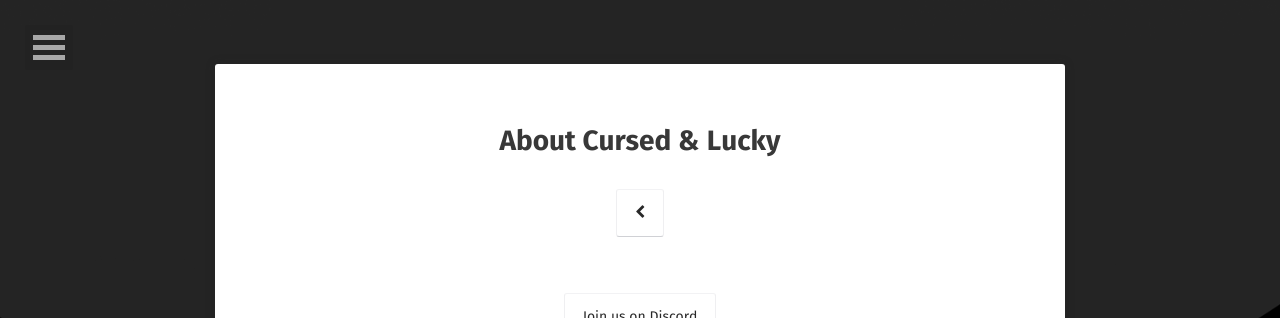
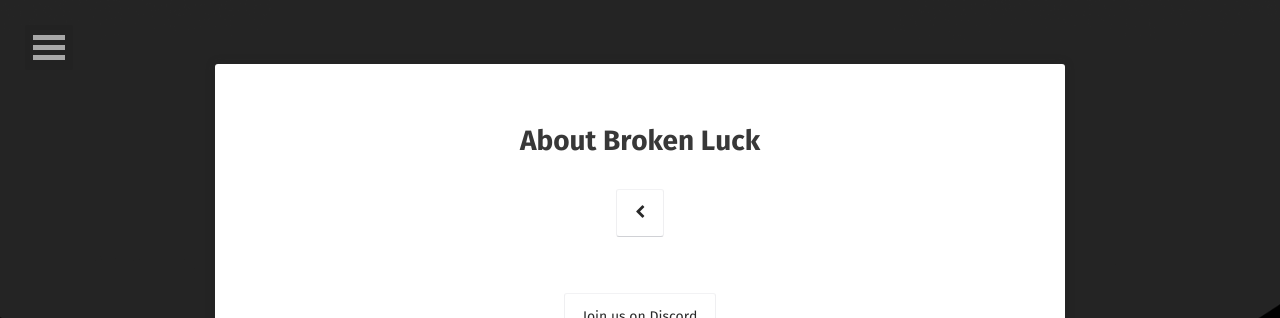
Before and after one commit to davk28/brokenluck.github.io, a Jekyll site: the page built from about/index.md, in a window 1280 px wide. Shown: the top 318 px of the page. Built offline with Jekyll 4.4.1, drawn with Linux system fonts in a browser that asks for light colours; some web fonts are replaced; some of the changed text lies outside the part shown.

Commit message:
Rename guild to Broken Luck.

```diff
--- a/_config.yml
+++ b/_config.yml
@@ -1,5 +1,5 @@
 # Site
-title:              Cursed & Lucky
+title:              Broken Luck
 bio:                "Global Guardian Semi-Farming SW Guild"
 description:        ''
 reading_time:       true
@@ -8,7 +8,7 @@
 background:         'assets/img/background.png'
 tiled_bg:           false   # Set this true if you want to tile your background image, otherwise it will be covered
 locale:             en_US
-url:                https://cursedandlucky.github.io
+url:                https://brokenluck.github.io
 
 # Jekyll
 permalink:          /:title/
--- a/about/index.md
+++ b/about/index.md
@@ -1,6 +1,6 @@
 ---
 layout: page
-title: About Cursed & Lucky
+title: About Broken Luck
 tags: [about, Jekyll, theme, moon]
 date: 2016-03-21
 comments: false
@@ -89,7 +89,7 @@
 You must finish F3+ in weekly arena rankings, have 15+ 6★s, and must agree to
 follow the above expectations.
 
-Join the [Cursed&Lucky Discord Server](https://discord.gg/PqMtvE3). Once you're
+Join the [Broken Luck Discord Server](https://discord.gg/PqMtvE3). Once you're
 there, we'll go over the rules with you and then add you to the guild.
 
 <hr/>
```
Also changed, not shown: README.md.
